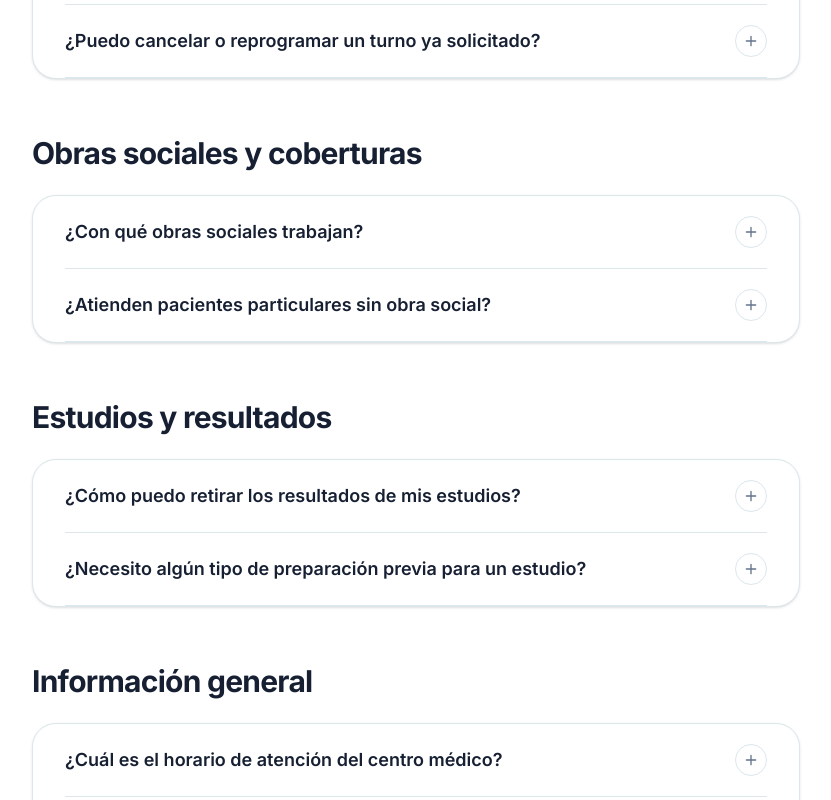
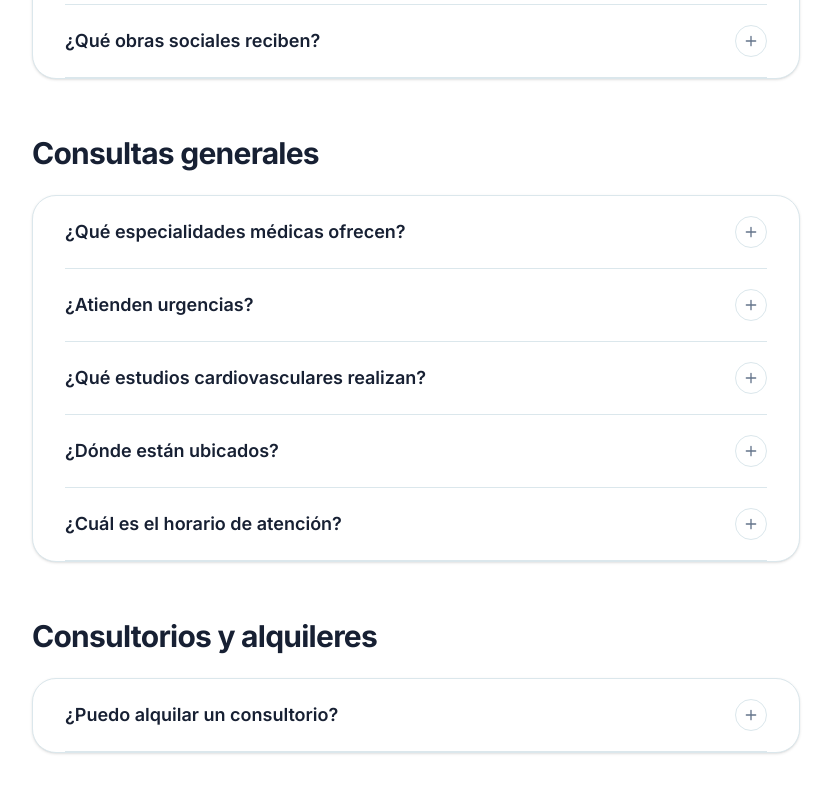
Before and after one commit to Nuvra-Technologies/CMV-landing, a Next.js app: page /preguntas-frecuentes in a window 1280 px wide. Shown: the part 680-1480 px from the top of the page, without its empty margins (224-1055 px from the left). Built offline with nearby package versions, Linux system fonts and the light colour scheme.

Commit message:
faq completed

```diff
--- a/src/constants/faq.ts
+++ b/src/constants/faq.ts
@@ -14,52 +14,52 @@ export const FAQ_ITEMS: FAQItem[] = [
       "Podés solicitar tu turno online desde la sección de turnos de la página, eligiendo la especialidad que necesites. También podés llamar a recepción si preferís coordinarlo por teléfono.",
   },
   {
-    id: "cancelar-turno",
+    id: "que-obras-sociales-reciben",
     category: "Turnos y consultas",
-    question: "¿Puedo cancelar o reprogramar un turno ya solicitado?",
+    question: "¿Qué obras sociales reciben?",
     answer:
-      "Sí, podés cancelar o reprogramar tu turno desde el mismo sistema de gestión, con al menos 24 horas de anticipación.",
+      "Trabajamos con obras sociales y empresas de medicina prepaga. Si tenés dudas sobre tu cobertura, podés comunicarte con nosotros antes de solicitar el turno.",
   },
   {
-    id: "obras-sociales",
-    category: "Obras sociales y coberturas",
-    question: "¿Con qué obras sociales trabajan?",
+    id: "que-especialidades-ofrecen",
+    category: "Consultas generales",
+    question: "¿Qué especialidades médicas ofrecen?",
     answer:
-      "Trabajamos con las principales obras sociales y prepagas de la provincia. Te recomendamos consultar la cobertura específica de tu plan antes de sacar el turno.",
+      "Contamos con Clínica Médica, Cardiología, Cirugía Vascular, Neumonología, Flebología, Nutrición, Endocrinología, Podología, Psiquiatría, Psicología, Fonoaudiología y Terapia Ocupacional.",
   },
   {
-    id: "particular",
-    category: "Obras sociales y coberturas",
-    question: "¿Atienden pacientes particulares sin obra social?",
+    id: "atienden-urgencias",
+    category: "Consultas generales",
+    question: "¿Atienden urgencias?",
     answer:
-      "Sí, todas nuestras especialidades están disponibles también para consultas particulares.",
+      "No. CMV brinda atención exclusivamente mediante turnos programados.",
   },
   {
-    id: "resultados-estudios",
-    category: "Estudios y resultados",
-    question: "¿Cómo puedo retirar los resultados de mis estudios?",
+    id: "que-estudios-cardiovasculares-realizan",
+    category: "Consultas generales",
+    question: "¿Qué estudios cardiovasculares realizan?",
     answer:
-      "Los resultados se entregan en recepción o, según el estudio, se envían digitalmente al mail registrado en tu turno.",
+      "Realizamos ecodoppler cardíaco, ecodoppler vascular, electrocardiograma, Holter de ECG, MAPA, exámenes cardiovasculares y estudios orientados a la prevención y seguimiento de enfermedades cardiovasculares.",
   },
   {
-    id: "preparacion-estudios",
-    category: "Estudios y resultados",
-    question: "¿Necesito algún tipo de preparación previa para un estudio?",
+    id: "donde-estan-ubicados",
+    category: "Consultas generales",
+    question: "¿Dónde están ubicados?",
     answer:
-      "Depende del estudio solicitado. Al confirmar tu turno vas a recibir las indicaciones específicas de preparación, si corresponden.",
+      "Nos encontramos en Lavalle 584, San Miguel de Tucumán, Tucumán. Podés ver nuestra ubicación en el mapa de la sección de contacto.",
   },
   {
-    id: "horarios-atencion",
-    category: "Información general",
-    question: "¿Cuál es el horario de atención del centro médico?",
+    id: "puedo-alquilar-consultorio",
+    category: "Consultorios y alquileres",
+    question: "¿Puedo alquilar un consultorio?",
     answer:
-      "Atendemos de lunes a viernes de 8 a 20hs, y los sábados de 8 a 13hs.",
+      "Sí. Contamos con consultorios completamente equipados disponibles en modalidad mensual y por módulos. Contactanos para conocer disponibilidad.",
   },
   {
-    id: "urgencias",
-    category: "Información general",
-    question: "¿Atienden urgencias?",
+    id: "cual-es-el-horario-de-atencion",
+    category: "Consultas generales",
+    question: "¿Cuál es el horario de atención?",
     answer:
-      "No contamos con guardia de urgencias. Para emergencias médicas, recomendamos dirigirse al servicio de guardia hospitalaria más cercano.",
+      "Atendemos de lunes a viernes de 08:30 a 13:00 y de 16:00 a 19:00 con turno previo."
   },
 ];
```
